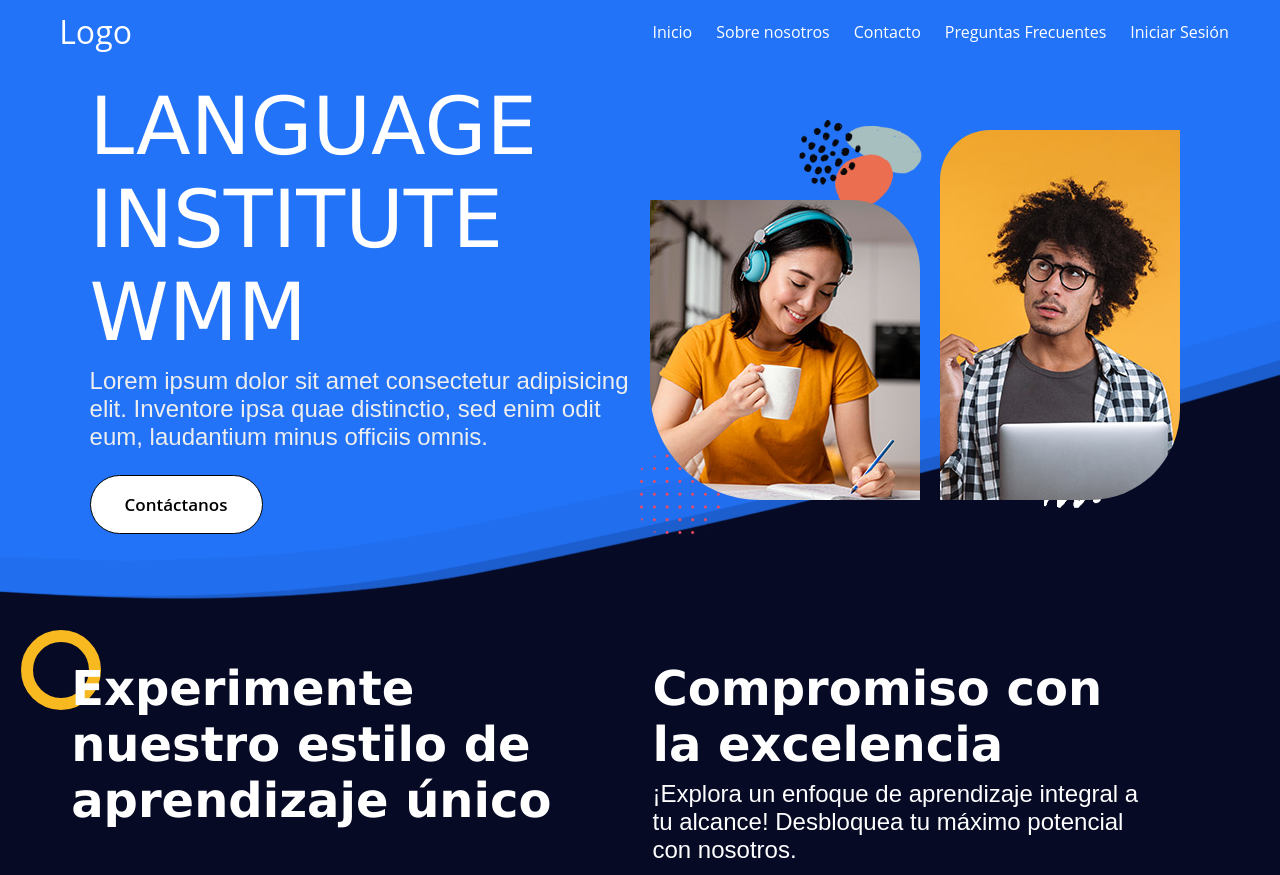
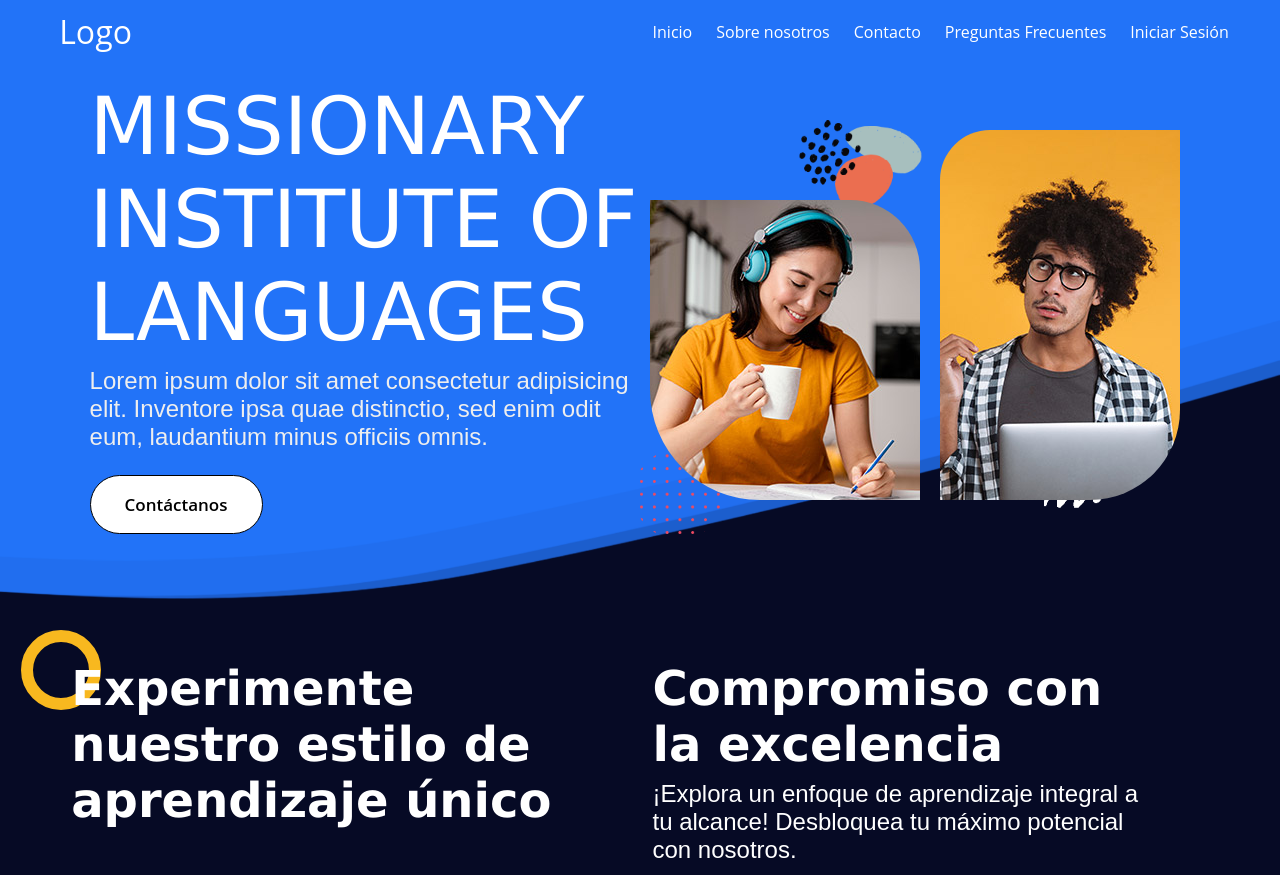
Before and after one commit to Roosevelt01/MISSIONARY-INSTITUTE, a plain HTML site: page index.html in a window 1280 px wide. Shown: the top 875 px of the page. Drawn offline with nearby package versions, Linux system fonts and the light colour scheme.

Commit message:
Prueba-2

```diff
--- a/index.html
+++ b/index.html
@@ -31,7 +31,7 @@
 
     <section class="home" id="home">
         <div class="content">
-            <h1>LANGUAGE INSTITUTE WMM</h1>
+            <h1>MISSIONARY INSTITUTE OF LANGUAGES</h1>
             <p>Lorem ipsum dolor sit amet consectetur adipisicing elit. Inventore ipsa quae
                 distinctio, sed enim odit eum, laudantium minus officiis omnis.</p>
             <button class="">Contáctanos </button>
```
